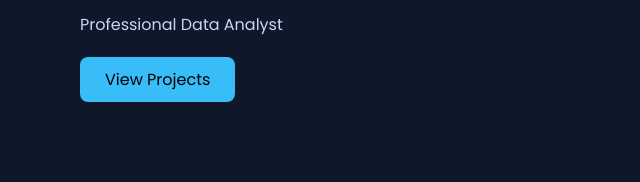
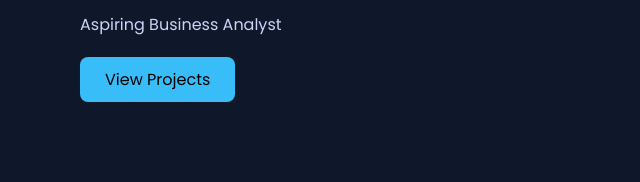
Before and after one commit to imranalyst/imranalyst.github.io, a plain HTML site: page index.html in a window 1280 px wide. Shown: the part 388-570 px from the top of the page, 0-640 px from the left. Drawn offline with Linux system fonts and the light colour scheme.

Commit message:
Bio Update

```diff
--- a/index.html
+++ b/index.html
@@ -27,7 +27,7 @@
 <section class="hero" id="home">
   <div class="hero-text">
     <h1> <span>Md. Imran Hossain</span></h1>
-    <p>Professional Data Analyst</p>
+    <p>Aspiring Business Analyst</p>
     <a href="#projects" class="btn">View Projects</a>
   </div>
 
```
